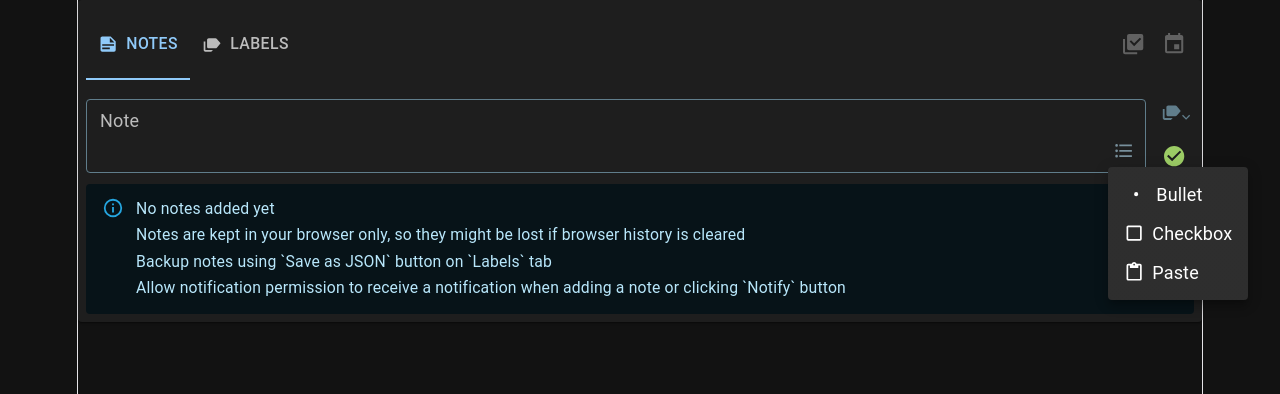
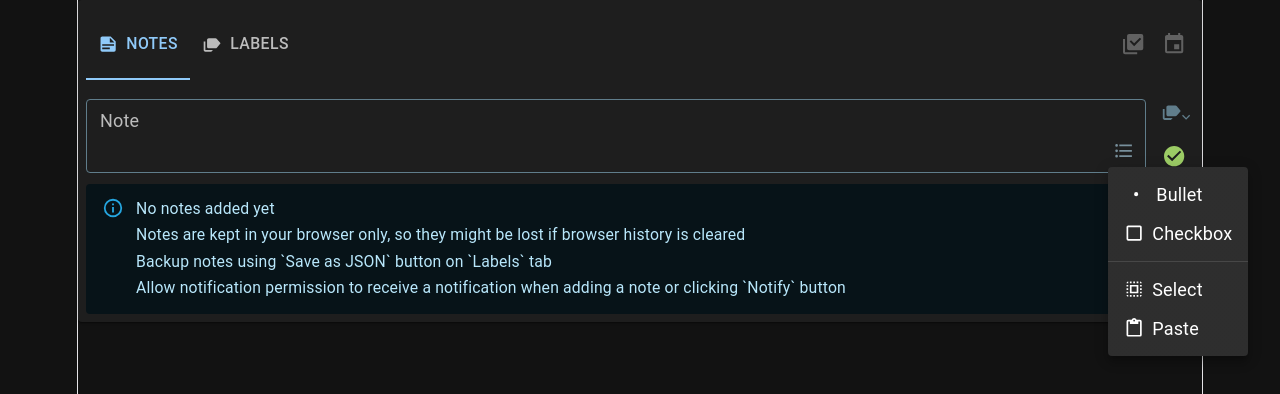
Before and after one commit to Eldsewhere/adnothed2, a React (Vite) app: page / in a window 1280 px wide. Both pictures are taken after a click on the button 1123 px from the left and 151 px from the top of the page. Shown: the top 394 px of the page. Built offline with nearby package versions, Linux system fonts and the light colour scheme.

Commit message:
add select action

```diff
--- a/src/components/ItemForm.tsx
+++ b/src/components/ItemForm.tsx
@@ -3,6 +3,7 @@ import { Controller, useForm } from "react-hook-form";
 import {
   Box,
   colors,
+  Divider,
   IconButton,
   Menu,
   MenuItem,
@@ -22,6 +23,7 @@ import {
   mdiFormatListBulleted,
   mdiLabelMultiple,
   mdiLabelOff,
+  mdiSelectAll,
 } from "@mdi/js";
 import LabelIcon from "./LabelIcon";
 import { NO_CATEGORY_FILTER_VALUE } from "../utils/itemFilters";
@@ -275,6 +277,32 @@ const ItemForm = ({
                         </Box>
                         Checkbox
                       </MenuItem>
+                      <Divider />
+                      <MenuItem
+                        onClick={() => {
+                          setFormatMenuAnchor(null);
+                          requestAnimationFrame(() => {
+                            const el = textAreaRef.current;
+                            if (!el) {
+                              return;
+                            }
+                            el.focus();
+                            el.setSelectionRange(0, field.value.length);
+                          });
+                        }}
+                      >
+                        <Box
+                          component="span"
+                          sx={{
+                            display: "inline-flex",
+                            alignItems: "center",
+                            mr: 1,
+                          }}
+                        >
+                          <Icon path={mdiSelectAll} size={0.75} />
+                        </Box>
+                        Select
+                      </MenuItem>
                       <MenuItem
                         onClick={async () => {
                           const text = await navigator.clipboard.readText();
```
